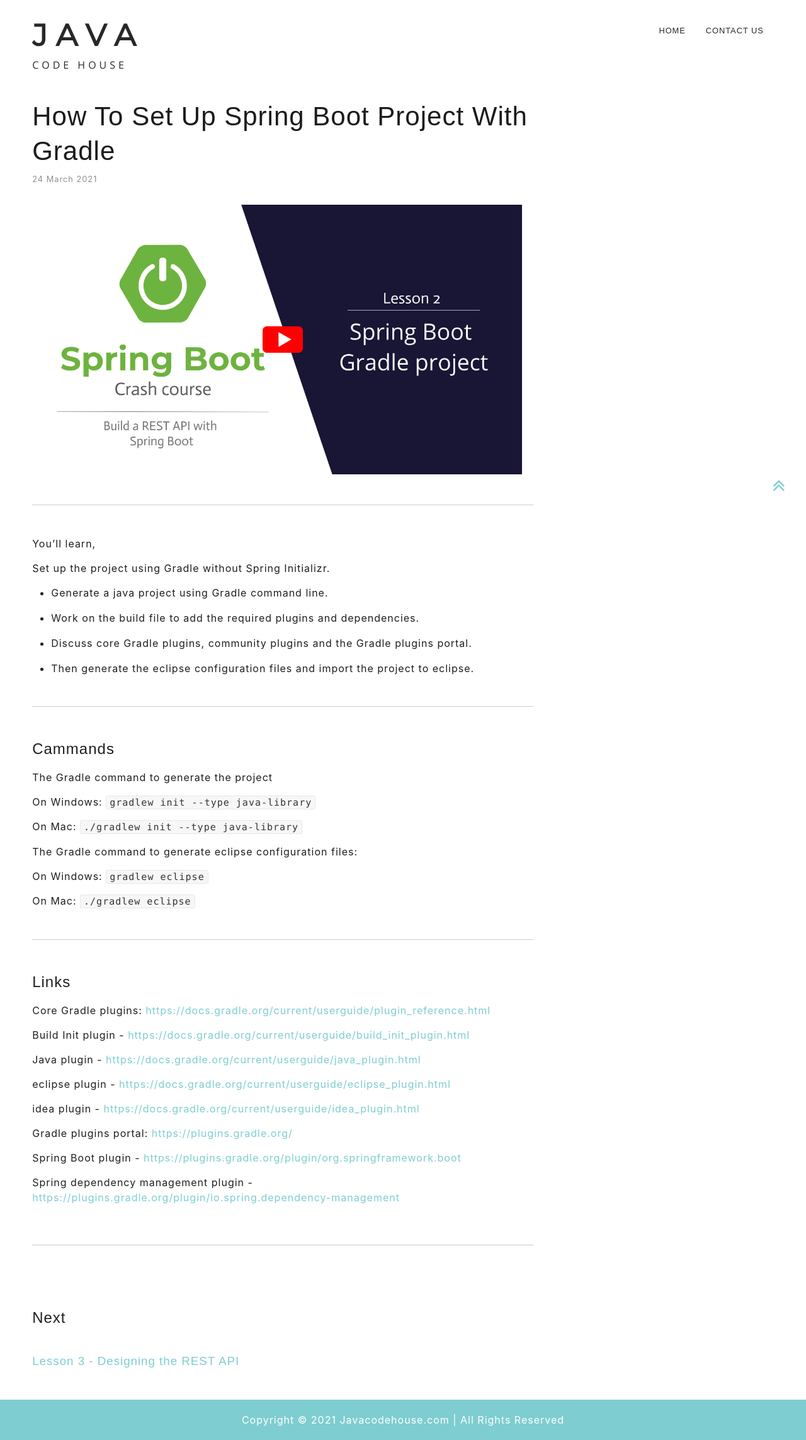
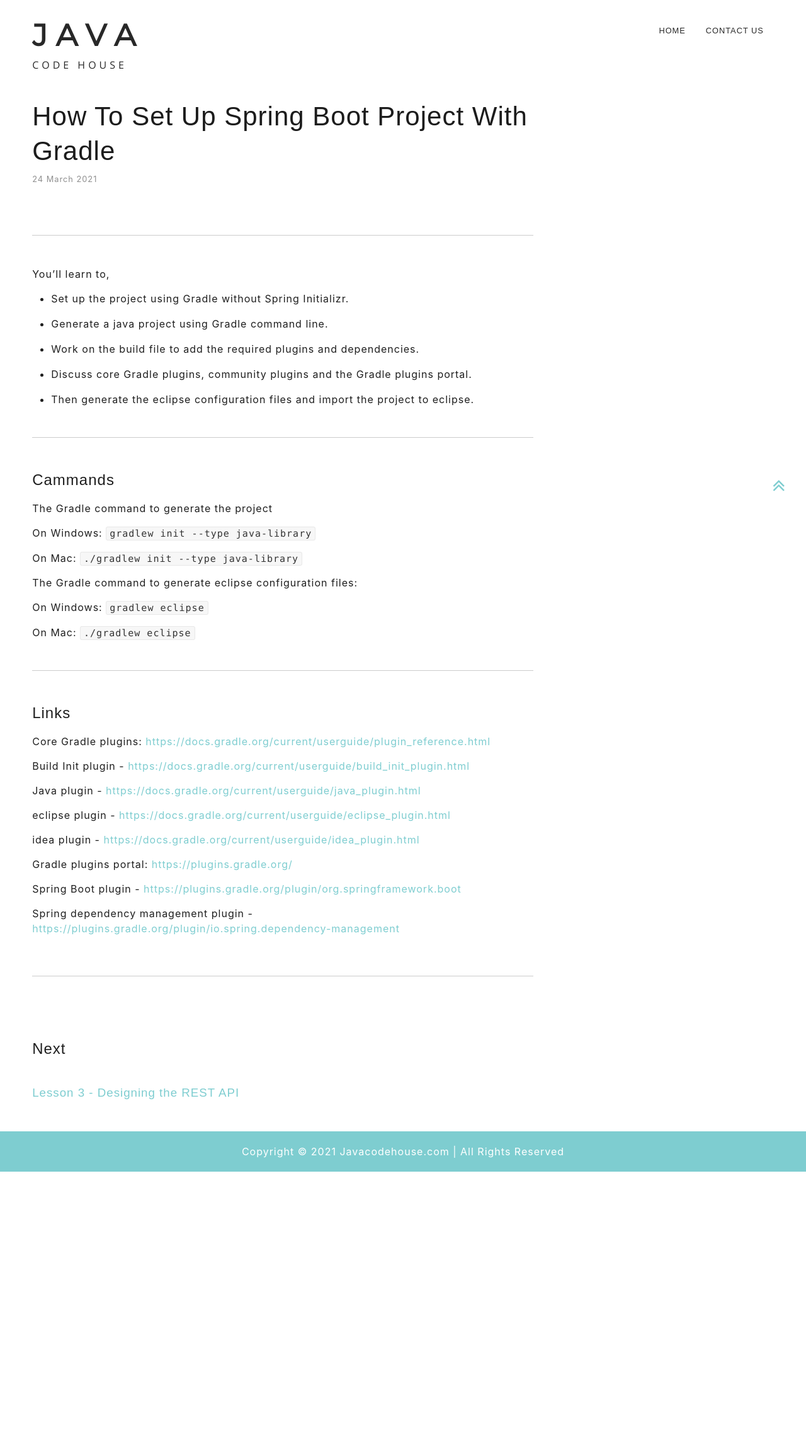
Before and after one commit to DiliniRajapaksha/DeveloperJournal, a Jekyll site: the page built from _posts/2021-03-24-lesson-2-gradle-project-setup.markdown, in a window 1280 px wide. Shown: the whole page at 63% size. Built offline with Jekyll 4.4.1, drawn with Linux system fonts in a browser that asks for light colours; nearby versions of some CDN libraries; after the commit the page ends 1860 px from its top, so only the background shows below that.

Commit message:
gradle set up video

```diff
--- a/_posts/2020-07-13-spring-initializr.markdown
+++ b/_posts/2020-07-13-spring-initializr.markdown
@@ -170,7 +170,7 @@
 Check out the video. <i class="fa fa-hand-o-down" aria-hidden="true"></i>
 {: .center}
 
-<div id="spr-ini-vid" class="ezoic-video center">
+<div class="ezoic-video center">
     <div class="mg-tp-1 video-container center">
        <span id="ezoic-pub-video-placeholder-1"></span>
     </div>
--- a/_posts/2021-03-24-lesson-2-gradle-project-setup.markdown
+++ b/_posts/2021-03-24-lesson-2-gradle-project-setup.markdown
@@ -28,11 +28,13 @@
 
 ---
 
+<span id="ezoic-pub-video-placeholder-4"></span>
+
 <hr class="gray">
 
-You'll learn,
+You'll learn to,
 
-Set up the project using Gradle without Spring Initializr.
+- Set up the project using Gradle without Spring Initializr.
 
 - Generate a java project using Gradle command line.
 
--- a/css/layout1.scss
+++ b/css/layout1.scss
@@ -797,6 +797,6 @@
 	word-break: break-word;
 }
 
-#spr-ini-vid{
+.ezoic-video{
 	max-width: 854px;
 }
```
Also changed, not shown: other parts of _posts/2021-03-24-lesson-2-gradle-project-setup.markdown (+1 -1 lines).
